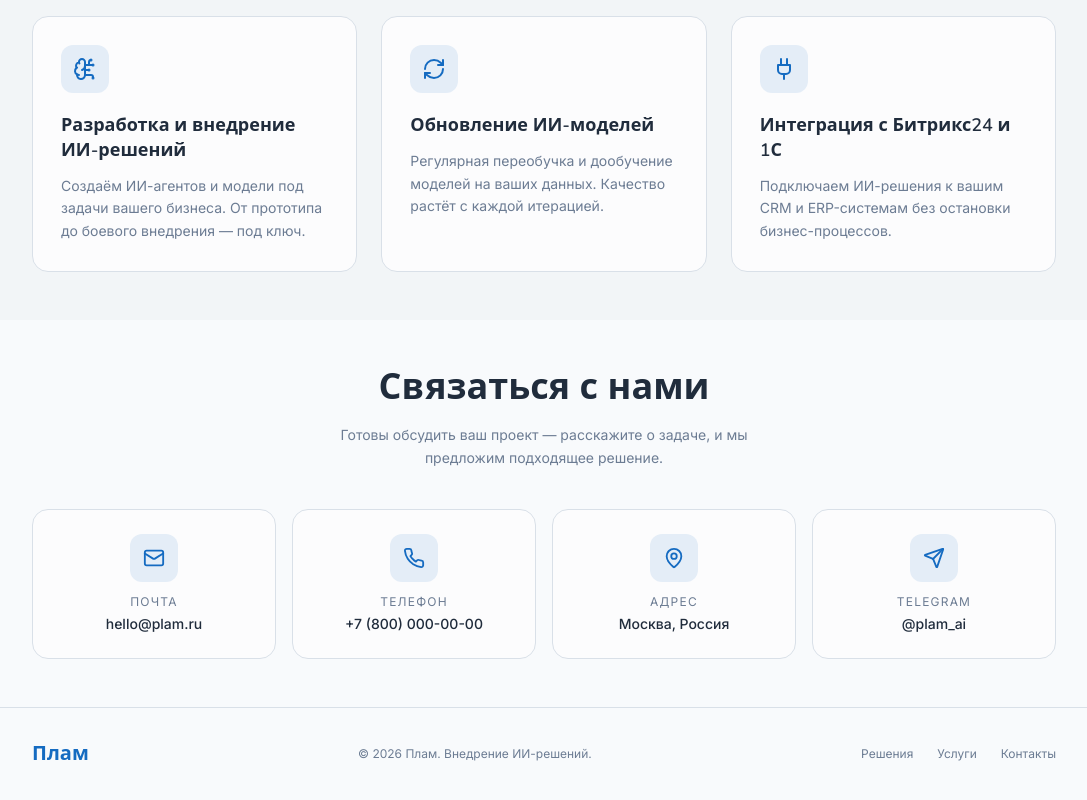
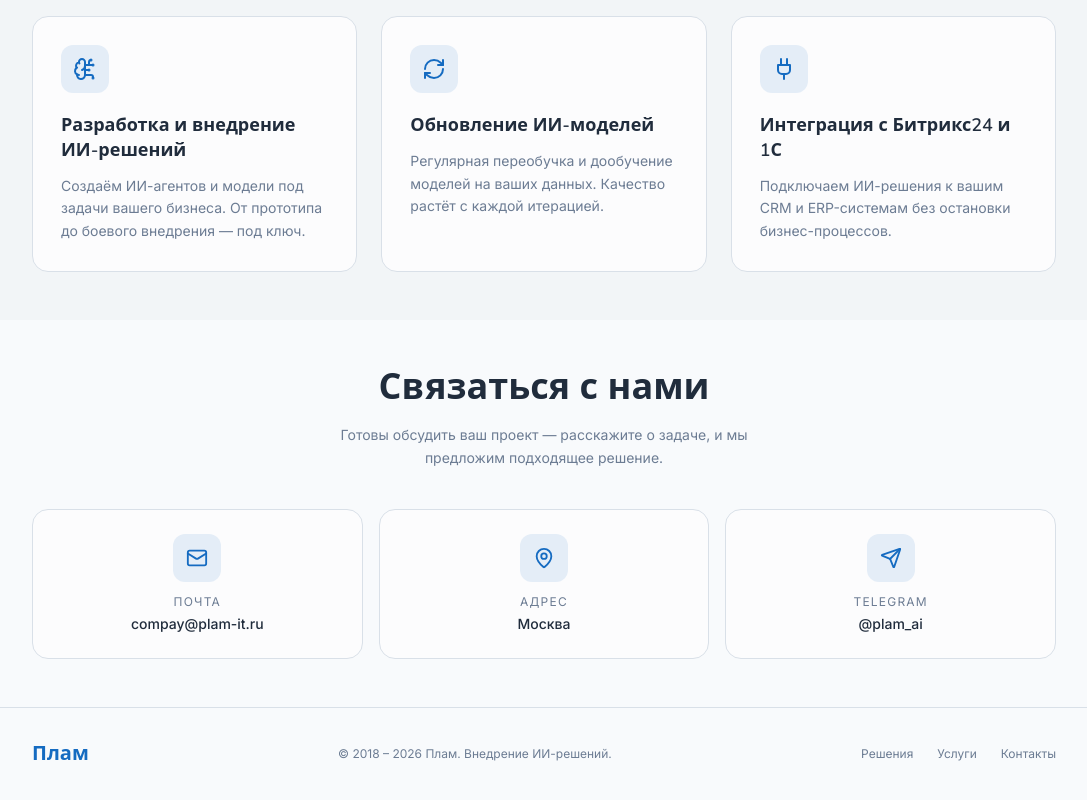
Before and after one commit to pr-poehali-dev/void-creation-tasks, a React (Vite) app: page / in a window 1280 px wide. Shown: the part 917-1717 px from the top of the page, without its empty margins (96-1183 px from the left). Built offline with nearby package versions, Linux system fonts and the light colour scheme.

Commit message:
Update contact information

```diff
--- a/src/components/Contact.tsx
+++ b/src/components/Contact.tsx
@@ -2,9 +2,8 @@ import { useEffect, useRef, useState } from "react"
 import Icon from "@/components/ui/icon"
 
 const contacts = [
-  { icon: "Mail", label: "Почта", value: "hello@plam.ru", href: "mailto:hello@plam.ru" },
-  { icon: "Phone", label: "Телефон", value: "+7 (800) 000-00-00", href: "tel:+78000000000" },
-  { icon: "MapPin", label: "Адрес", value: "Москва, Россия", href: null },
+  { icon: "Mail", label: "Почта", value: "compay@plam-it.ru", href: "mailto:compay@plam-it.ru" },
+  { icon: "MapPin", label: "Адрес", value: "Москва", href: null },
   { icon: "Send", label: "Telegram", value: "@plam_ai", href: "https://t.me/plam_ai" },
 ]
 
@@ -46,7 +45,7 @@ export function Contact() {
           </p>
         </div>
 
-        <div className="grid sm:grid-cols-2 lg:grid-cols-4 gap-4">
+        <div className="grid sm:grid-cols-3 gap-4">
           {contacts.map((item, index) => {
             const content = (
               <div
--- a/src/components/Footer.tsx
+++ b/src/components/Footer.tsx
@@ -4,7 +4,7 @@ export function Footer() {
       <div className="max-w-5xl mx-auto flex flex-col md:flex-row justify-between items-center gap-4">
         <p className="font-serif text-xl font-semibold text-primary">Плам</p>
         <p className="text-xs text-muted-foreground text-center">
-          &copy; {new Date().getFullYear()} Плам. Внедрение ИИ-решений.
+          &copy; 2018 – {new Date().getFullYear()} Плам. Внедрение ИИ-решений.
         </p>
         <nav className="flex gap-6">
           <a href="#solutions" className="text-xs text-muted-foreground hover:text-foreground transition-colors">Решения</a>
```
